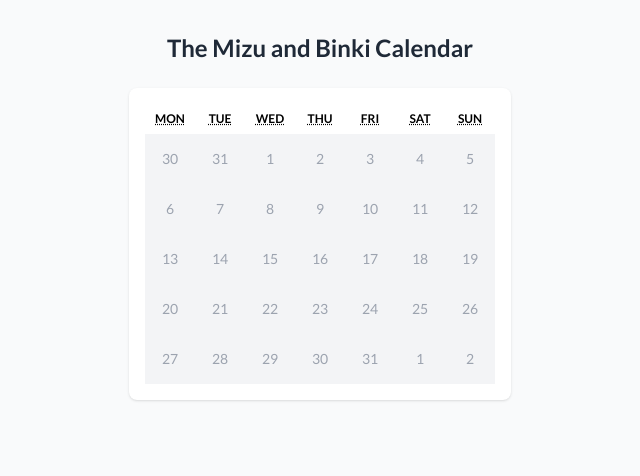
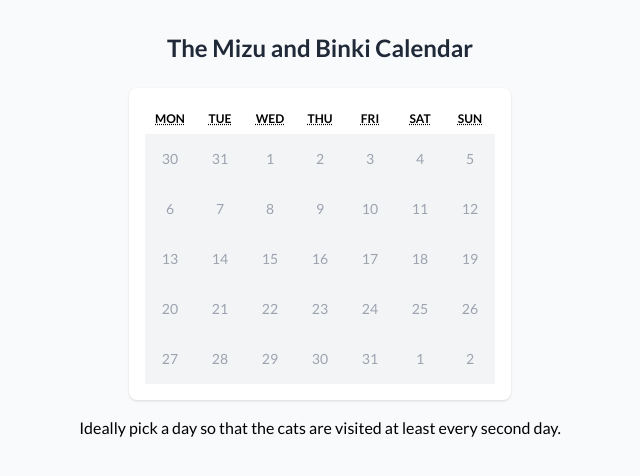
Before and after one commit to AndriyYer/cat-sitter, a React (Vite) app in the folder client/: page / in a window 1280 px wide. Shown: the top 476 px of the page, without its empty margins (320-960 px from the left). Built offline with nearby package versions, Linux system fonts and the light colour scheme; no server answers; the database is empty.

Commit message:
add small span

```diff
--- a/client/src/App.tsx
+++ b/client/src/App.tsx
@@ -46,7 +46,7 @@ function App() {
                     setSelectedDate={setSelectedDate}
                     setClaimedDatesInApp={updateClaimedDates}
                 />
-
+                {!selectedDate && <><p>Ideally pick a day so that the cats are visited at least every second day.</p></>}
                 {selectedDate && (
                     <>
                         {isDateClaimed(selectedDate) ? (
@@ -59,10 +59,13 @@ function App() {
                                             dateOptions
                                         )}
                                     </strong>{" "}
-                                    has already been claimed by <strong>{whoClaimedDate}</strong>
-                                    .
+                                    has already been claimed by{" "}
+                                    <strong>{whoClaimedDate}</strong>.
                                 </p>
-                                <p>If that's you, thank you! If you need to cancel, text Andriy</p>
+                                <p>
+                                    If that's you, thank you! If you need to
+                                    cancel, text Andriy
+                                </p>
                                 <p className="text-red-600 mt-2">
                                     Please pick a different date.
                                 </p>
```
